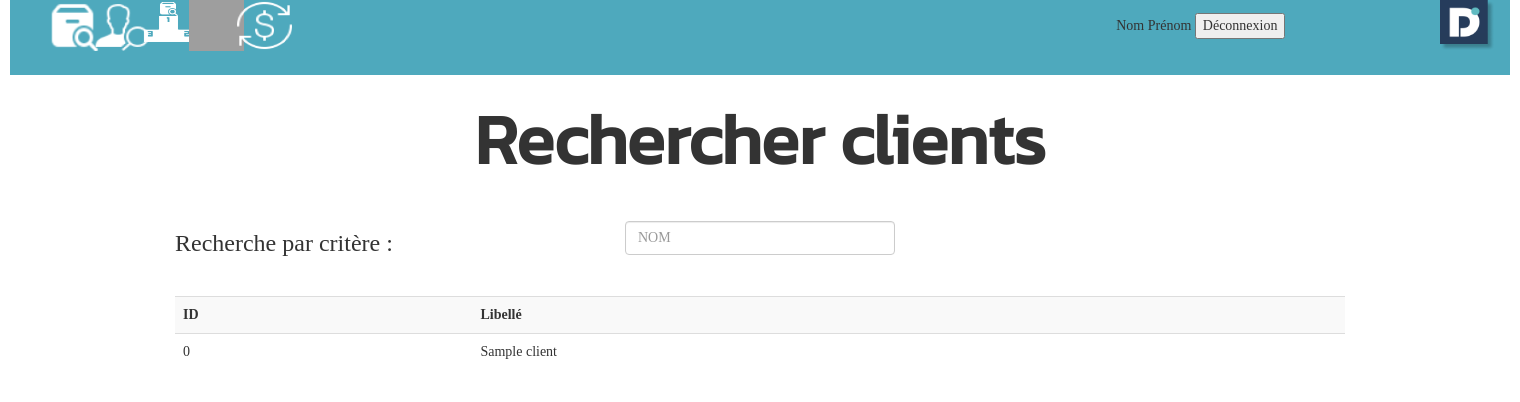
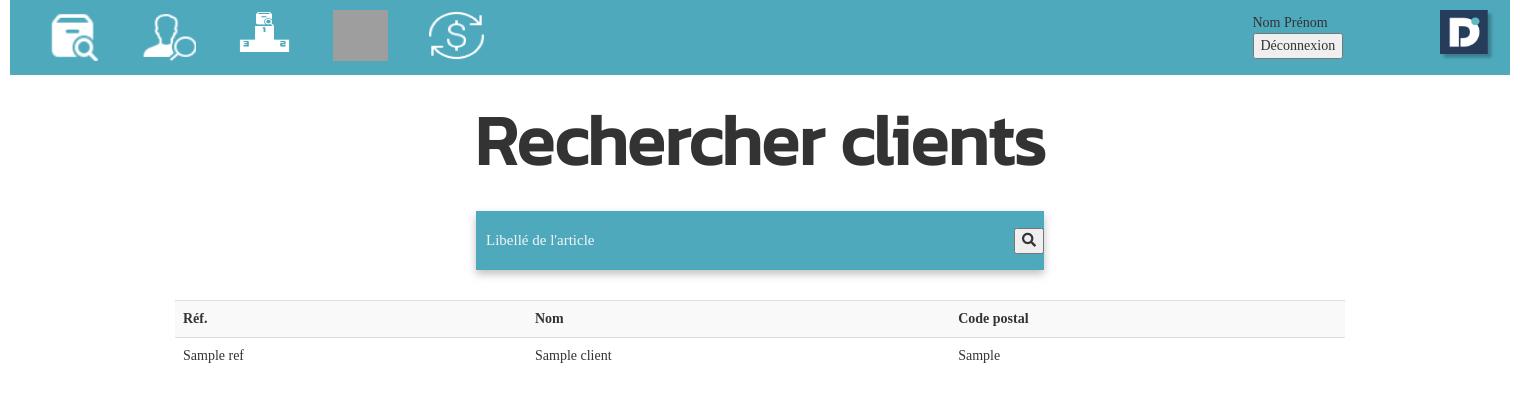
Before and after one commit to anthoo21/SAE4_D_01, a PHP site: template pages/rechercheClient.php in a window 1520 px wide. Shown: the top 402 px of the page. Run offline with PHP 8.4, Linux system fonts and the light colour scheme; the template is opened without the code that fills it: most values are stand-ins (such as "Sample title", 1, 10 or a date in 2020); some web fonts are replaced; grey boxes are pictures that could not be loaded.

Commit message:
Modifications affichage

```diff
--- a/pages/rechercheClient.php
+++ b/pages/rechercheClient.php
@@ -11,20 +11,21 @@
   <body>
 	<div class="container nav">
 		<!-- Nav-bar -->
+		<div class="row"></div>
 		<div class="row col-xs-12">
 			<div class="col-xs-5">
-                <div class="col-xs-1"><a href="rechercherArticle.php"><img class="logoNav" src="../assets/RechercheArticleMenu.png" alt="logo Recherche Articles"></a></div>
-				<div class="col-xs-1"><img class="logoNav" src="../assets/RechercheClientMenu.png" alt="logo Recherche clients"></div>
-                <div class="col-xs-1"><img class="logoNav" src="../assets/PalmaresArticlesMenu.png" alt="logo palmares articles"></div>
-				<div class="col-xs-1"><img class="logoNav" src="../assets/PalmaresClienrMenu.png" alt="logo palmares client"></div>
-                <div class="col-xs-1"><img class="logoNav" src="../assets/ComparaisonCAMenu.png" alt="logo CA"></div>
+                <div class="col-xs-2"><a href="rechercherArticle.php"><img class="logoNav" src="../assets/RechercheArticleMenu.png" alt="logo Recherche Articles"></a></div>
+				<div class="col-xs-2"><img class="logoNav" src="../assets/RechercheClientMenu.png" alt="logo Recherche clients"></div>
+                <div class="col-xs-2"><img class="logoNav" src="../assets/PalmaresArticlesMenu.png" alt="logo palmares articles"></div>
+				<div class="col-xs-2"><img class="logoNav" src="../assets/PalmaresClientMenu.png" alt="logo palmares client"></div>
+                <div class="col-xs-2"><img class="logoNav" src="../assets/ComparaisonCAMenu.png" alt="logo CA"></div>
 			</div>
-			<div class="col-xs-4">
+			<div class="col-xs-5">
 			<!--Espace dans la navbar-->
 			</div>
-			<div class="col-xs-3">
+			<div class="col-xs-2">
 				<form action="rechercheClient.php" method="post">
-					<div class="deco"> Nom Prénom
+					<div class="col-xs-7"> Nom Prénom
 					<button type="submit" name="deconnexion" value="true" title="Déconnexion">Déconnexion</button> </div>
                     <div class="col-xs-1"><img class="logoNav" src="../assets/Logo.png" alt="logo Doli"></div>
 				</form>
@@ -35,45 +36,37 @@
 		<div class="row">
             <p class="titre">Rechercher clients</p>
         </div>
-		<!--Recherche par critères-->
-		<div class="row espaceB">
-			<div class="row rechCri">
-				<form class="rechercheCriteres" method="post" action="accueilMedecin.php">
-					<div class="col-md-3 col-sm-12 col-xs-12">
-						<h3>Recherche par critère :</h3>
-					</div>
-					<!--Recherche par nom prénom -->
-					<div class="col-md-3 col-sm-4 col-xs-12 inputCritere">
-						<input type="texte" name="rechercheNom" class="form-control" placeholder="NOM" value="<?php
+		<!-- Recherche par critères -->
+		<div class="row">
+            <div class="search-box">
+                <form action="index.php" method="post">
+                    <input type="search" name="recherche" id="search-input" placeholder="Libellé de l'article" required value="<?php
 					if(isset($_POST['rechercheNom'])) {
 						echo $_POST['rechercheNom'];
 					} else {
 						echo '';
 					}
 					?>">
-					</div>
-					<!--Bouton rechercher -->
-					<div class="col-md-3 col-sm-4 col-xs-12 divBtn">
-						<input type="submit" name="rechercher" value="Rechercher" class="buttonRechercher">
-					</div>
+                    <input type="hidden" name="controller" value="articles">
+                    <button type="submit" class="search-button"><span class="fa fa-search"></span></button>
                 </form>
             </div>
         </div>
-		<!--Liste des patients-->
+		<!--Liste des clients-->
         <div class="row">
             <table class="table table-striped">
                 <tr>
-                    <th>ID</th>
-                    <th>Libellé</th>
+                    <th>Réf.</th>
+                    <th>Nom</th>
+					<th>Code postal</th>
                 </tr>
                 <?php
-                $compteur = 0;
                 foreach($client as $ligne) {
                     echo "<tr>";
-                        echo "<td>".$compteur."</td>";
-                        echo "<td>".$ligne['label']."</td>";
+                        echo "<td>".$ligne['ref']."</td>";	  //Vérifier le nom de la variable
+                        echo "<td>".$ligne['label']."</td>";  //Vérifier le nom de la variable
+						echo "<td>".$ligne['cp']."</td>";     //Vérifier le nom de la variable
                     echo "</tr>";
-                    $compteur++;
                 }
                 ?>
             </table>
```
Lines whose indentation alone changed are shown as unchanged.
